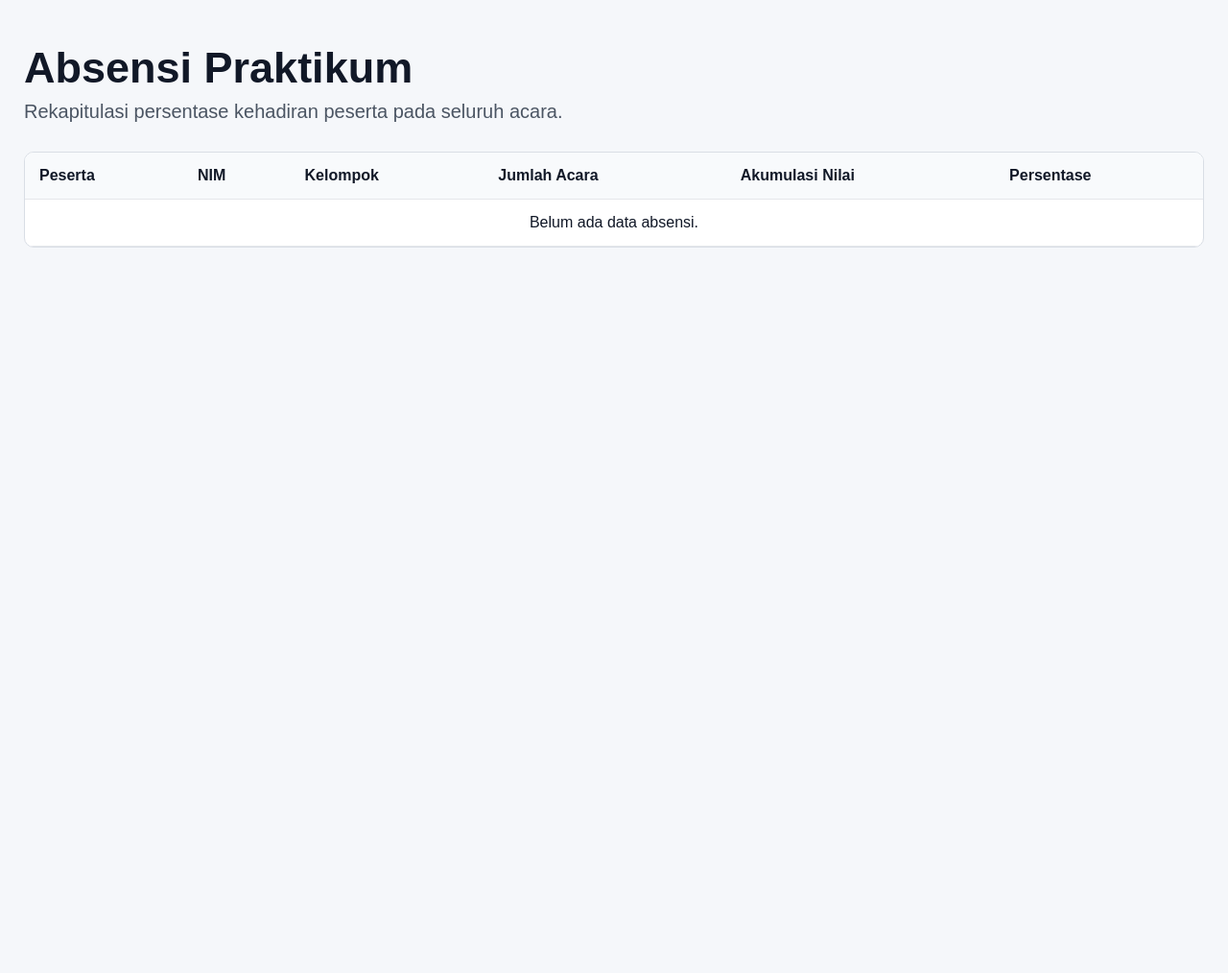
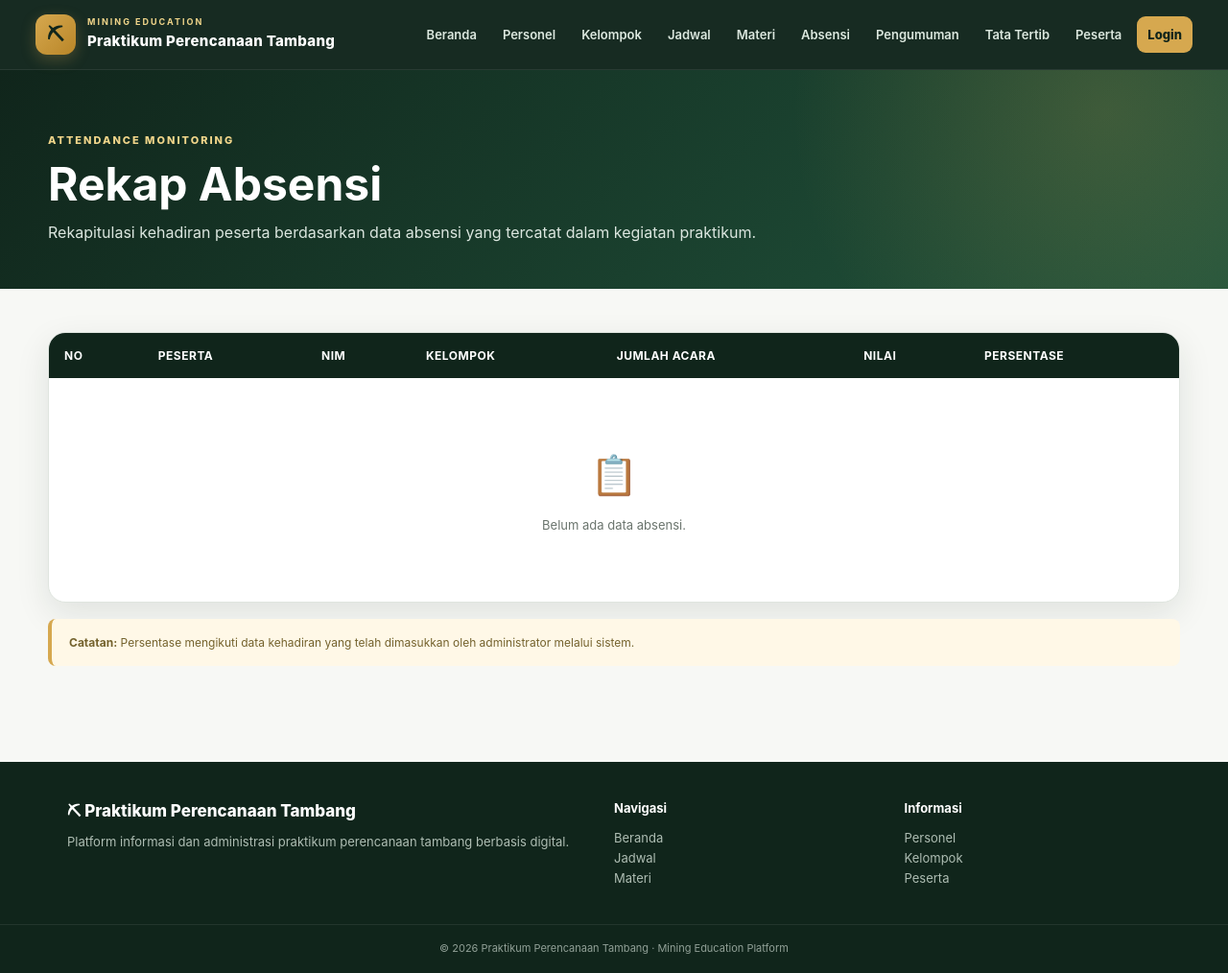
Before and after one commit to muhammadfhy2-cell/Praktikum-Perencanaan-Tambang, a Django app: template praktikum/templates/praktikum/absensi.html in a window 1280 px wide. Shown: the whole page at 96% size. Before the commit the page ends 258 px from the top, so only its background shows below. Run offline with Django 3.2, Linux system fonts and the light colour scheme; the template is opened without the code that fills it, so the values that code supplies are empty.

Commit message:
Update absensi.html with new structure and styles
Refactor attendance page layout and styling.

```diff
--- a/praktikum/templates/praktikum/absensi.html
+++ b/praktikum/templates/praktikum/absensi.html
@@ -1,144 +1,38 @@
-<!DOCTYPE html>
-<html lang="id">
+{% extends "praktikum/base.html" %}
 
-<head>
+{% block title %}Absensi | Praktikum Perencanaan Tambang{% endblock %}
 
-    <meta charset="UTF-8">
+{% block content %}
 
-    <meta
-        name="viewport"
-        content="width=device-width, initial-scale=1.0"
-    >
+<section class="page-header">
+    <div class="container">
+        <div class="eyebrow">ATTENDANCE MONITORING</div>
+        <h1>Rekap Absensi</h1>
+        <p>
+            Rekapitulasi kehadiran peserta berdasarkan data absensi
+            yang tercatat dalam kegiatan praktikum.
+        </p>
+    </div>
+</section>
 
-    <title>
-        Absensi Praktikum
-    </title>
-
-    <style>
-
-        body {
-            margin: 0;
-            font-family:
-                Arial,
-                Helvetica,
-                sans-serif;
-            background: #f5f7fa;
-            color: #111827;
-        }
-
-        .container {
-            max-width: 1400px;
-            margin: 45px auto;
-            padding: 0 25px;
-        }
-
-        h1 {
-            font-size: 45px;
-            margin-bottom: 8px;
-        }
-
-        .subtitle {
-            color: #4b5563;
-            margin-bottom: 30px;
-            font-size: 20px;
-        }
-
-        .table-wrapper {
-            background: white;
-            border: 1px solid #d9dee5;
-            border-radius: 10px;
-            overflow-x: auto;
-        }
-
-        table {
-            width: 100%;
-            border-collapse: collapse;
-        }
-
-        th,
-        td {
-            padding: 15px;
-            border-bottom:
-                1px solid #e5e7eb;
-            text-align: left;
-        }
-
-        th {
-            background: #f8fafc;
-            font-weight: 700;
-        }
-
-        .nilai {
-            font-weight: 700;
-        }
-
-        .progress {
-            width: 150px;
-            height: 9px;
-            background: #e5e7eb;
-            border-radius: 10px;
-            overflow: hidden;
-        }
-
-        .progress-fill {
-            height: 100%;
-            background: #111827;
-        }
-
-    </style>
-
-</head>
-
-<body>
-
+<section class="content-section">
     <div class="container">
 
-    <h1>
-        Absensi Praktikum
-    </h1>
-
-    <div class="subtitle">
-        Rekapitulasi persentase kehadiran
-        peserta pada seluruh acara.
-    </div>
-
-
-    <div class="table-wrapper">
+        <div class="table-wrap">
 
             <table>
 
                 <thead>
-
                     <tr>
-
-                    <th>
-                        Peserta
-                    </th>
-
-                    <th>
-                        NIM
-                    </th>
-
-                    <th>
-                        Kelompok
-                    </th>
-
-                    <th>
-                        Jumlah Acara
-                    </th>
-
-                    <th>
-                        Akumulasi Nilai
-                    </th>
-
-                    <th>
-                        Persentase
-                    </th>
-
+                        <th>No</th>
+                        <th>Peserta</th>
+                        <th>NIM</th>
+                        <th>Kelompok</th>
+                        <th>Jumlah Acara</th>
+                        <th>Nilai</th>
+                        <th>Persentase</th>
                     </tr>
-
                 </thead>
-
 
                 <tbody>
 
@@ -146,50 +40,42 @@
 
                     <tr>
 
+                        <td>{{ forloop.counter }}</td>
+
                         <td>
-                        {{ row.peserta.nama }}
+                            <strong>{{ row.peserta.nama }}</strong>
+                        </td>
+
+                        <td>{{ row.peserta.nim }}</td>
+
+                        <td>
+                            {% if row.peserta.kelompok %}
+                                {{ row.peserta.kelompok.nama }}
+                            {% else %}
+                                —
+                            {% endif %}
+                        </td>
+
+                        <td>{{ row.total_acara }}</td>
+
+                        <td>
+                            <strong>{{ row.total_nilai }}%</strong>
                         </td>
 
                         <td>
-                        {{ row.peserta.nim }}
-                    </td>
-
-                    <td>
-
-                        {% if row.peserta.kelompok %}
-                            {{ row.peserta.kelompok.nama }}
+                            {% if row.persentase >= 80 %}
+                                <span class="badge badge-green">
+                                    {{ row.persentase }}%
+                                </span>
+                            {% elif row.persentase >= 60 %}
+                                <span class="badge badge-gold">
+                                    {{ row.persentase }}%
+                                </span>
                             {% else %}
-                            -
+                                <span class="badge badge-red">
+                                    {{ row.persentase }}%
+                                </span>
                             {% endif %}
-
-                    </td>
-
-                    <td>
-                        {{ row.total_acara }}
-                    </td>
-
-                    <td class="nilai">
-                        {{ row.total_nilai }}%
-                    </td>
-
-                    <td>
-
-                        <strong>
-                            {{ row.persentase }}%
-                        </strong>
-
-                        <div class="progress">
-
-                            <div
-                                class="progress-fill"
-                                style="
-                                    width:
-                                    {{ row.persentase }}%;
-                                "
-                            ></div>
-
-                        </div>
-
                         </td>
 
                     </tr>
@@ -197,14 +83,12 @@
                     {% empty %}
 
                     <tr>
-
-                    <td
-                        colspan="6"
-                        style="text-align:center;"
-                    >
+                        <td colspan="7">
+                            <div class="empty">
+                                <div class="empty-icon">📋</div>
                                 Belum ada data absensi.
+                            </div>
                         </td>
-
                     </tr>
 
                     {% endfor %}
@@ -215,8 +99,25 @@
 
         </div>
 
+        <div class="attendance-note">
+            <strong>Catatan:</strong>
+            Persentase mengikuti data kehadiran yang telah dimasukkan
+            oleh administrator melalui sistem.
         </div>
 
-</body>
+    </div>
+</section>
 
-</html>
+<style>
+    .attendance-note {
+        margin-top: 17px;
+        padding: 15px 18px;
+        border-left: 4px solid #d6a84f;
+        background: #fff8e7;
+        color: #74622d;
+        border-radius: 8px;
+        font-size: 12px;
+    }
+</style>
+
+{% endblock %}
```
Lines whose indentation alone changed are shown as unchanged.
